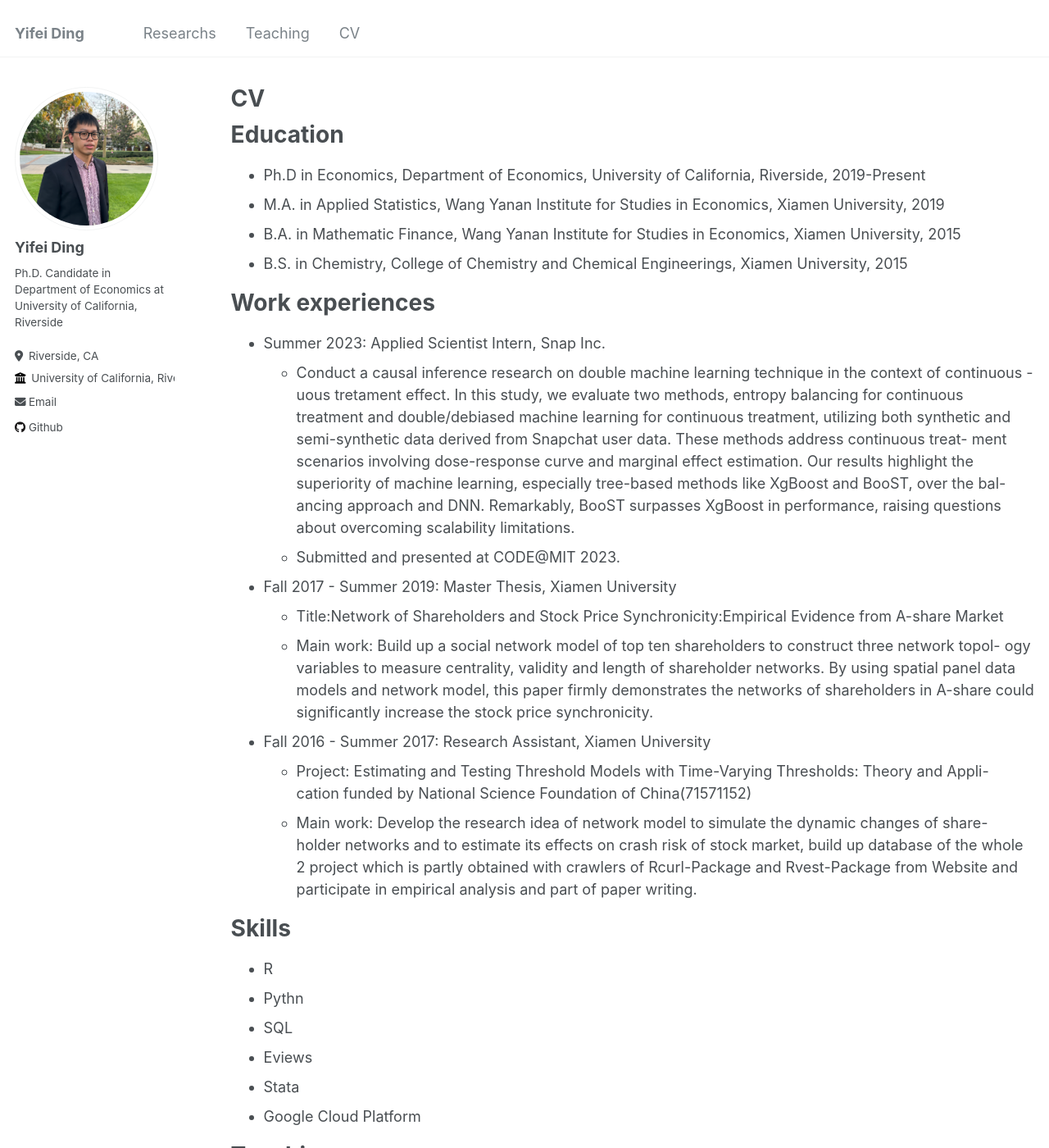
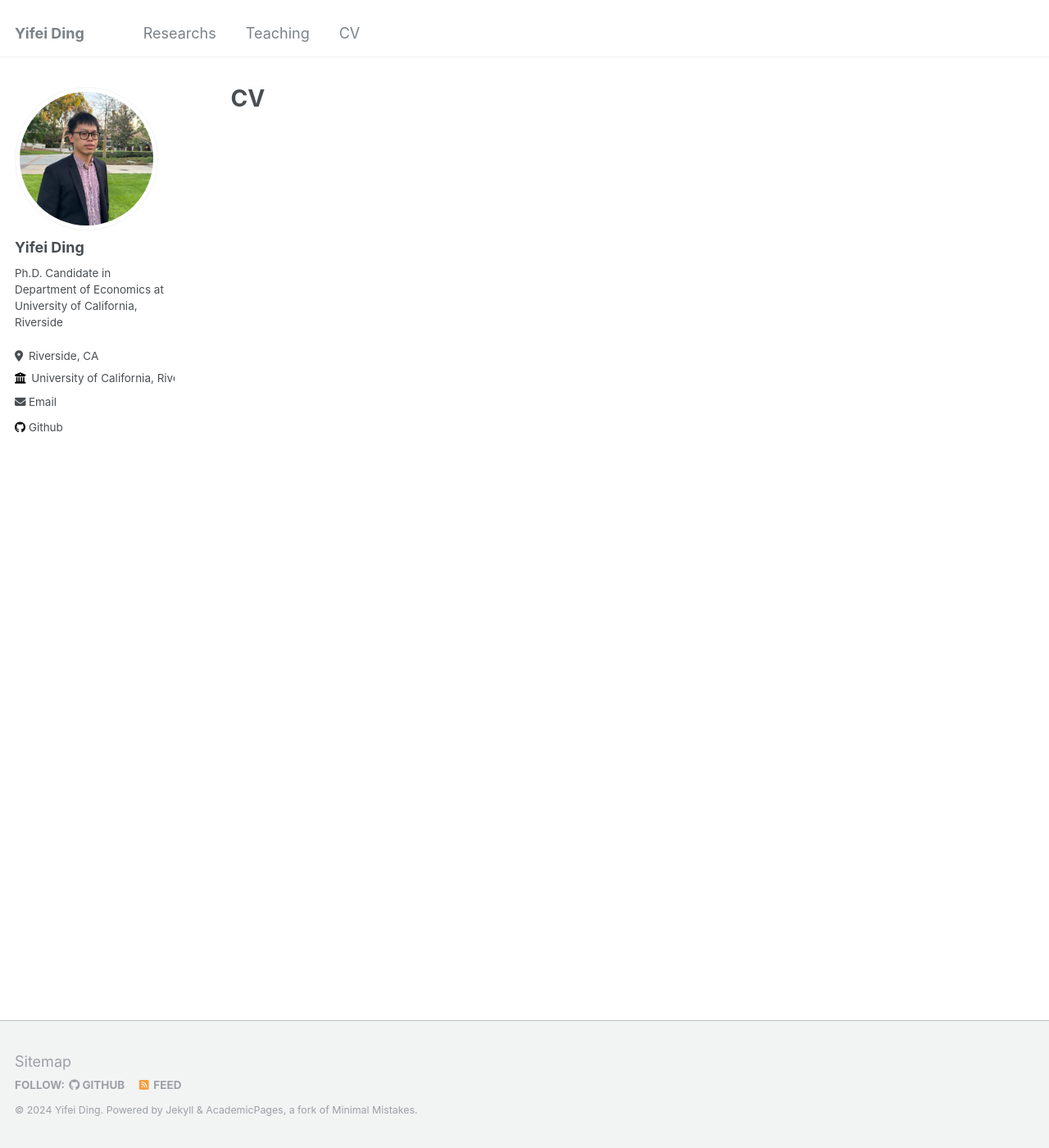
Before and after one commit to YifeiDing-UCR/YifeiDing-UCR.github.io, a Jekyll site: the page built from _pages/cv.md, in a window 1280 px wide and 1400 px high. Shown: the whole window at 82% size. Built offline with Jekyll 4.4.1, drawn with Linux system fonts in a browser that asks for light colours; some of the changed text lies outside the part shown.

Commit message:
Update cv.md

```diff
--- a/_pages/cv.md
+++ b/_pages/cv.md
@@ -8,54 +8,3 @@ redirect_from:
 ---
 
 {% include base_path %}
-
-Education
-======
-* Ph.D in Economics, Department of Economics, University of California, Riverside, 2019-Present
-* M.A. in Applied Statistics, Wang Yanan Institute for Studies in Economics, Xiamen University, 2019
-* B.A. in Mathematic Finance, Wang Yanan Institute for Studies in Economics, Xiamen University, 2015
-* B.S. in Chemistry, College of Chemistry and Chemical Engineerings, Xiamen University, 2015
-
-Work experiences
-======
-* Summer 2023: Applied Scientist Intern, Snap Inc.
-  * Conduct a causal inference research on double machine learning technique in the context of continuous - uous tretament effect. In this study, we evaluate two methods, entropy balancing for continuous treatment and double/debiased machine learning for continuous treatment, utilizing both synthetic and semi-synthetic data derived from Snapchat user data. These methods address continuous treat- ment scenarios involving dose-response curve and marginal effect estimation. Our results highlight the superiority of machine learning, especially tree-based methods like XgBoost and BooST, over the bal- ancing approach and DNN. Remarkably, BooST surpasses XgBoost in performance, raising questions about overcoming scalability limitations.
-  * Submitted and presented at CODE@MIT 2023.
-
-* Fall 2017 - Summer 2019: Master Thesis, Xiamen University
-  * Title:Network of Shareholders and Stock Price Synchronicity:Empirical Evidence from A-share Market
-  * Main work: Build up a social network model of top ten shareholders to construct three network topol- ogy variables to measure centrality, validity and length of shareholder networks. By using spatial panel data models and network model, this paper firmly demonstrates the networks of shareholders in A-share could significantly increase the stock price synchronicity.
-
-* Fall 2016 - Summer 2017: Research Assistant, Xiamen University
-  * Project: Estimating and Testing Threshold Models with Time-Varying Thresholds: Theory and Appli- cation funded by National Science Foundation of China(71571152)
-  * Main work: Develop the research idea of network model to simulate the dynamic changes of share- holder networks and to estimate its effects on crash risk of stock market, build up database of the whole 2 project which is partly obtained with crawlers of Rcurl-Package and Rvest-Package from Website and participate in empirical analysis and part of paper writing.
-
-Skills
-======
-* R
-* Pythn
-* SQL
-* Eviews
-* Stata
-* Google Cloud Platform
-
-<!-- Publications
-====== -->
-<!--   <ul>{% for post in site.publications reversed %}
-    {% include archive-single-cv.html %}
-  {% endfor %}</ul> -->
-
-<!-- Talks
-======
-  <ul>{% for post in site.talks reversed %}
-    {% include archive-single-talk-cv.html  %}
-  {% endfor %}</ul> -->
-
-Teaching
-======
-* Teaching Assistant, UCR, 2019 - present
-* Teaching Assistant, Xiamen University, 2016 - 2017
-
-<!-- Service and leadership
-======
-* Currently signed in to 43 different slack teams -->
```
